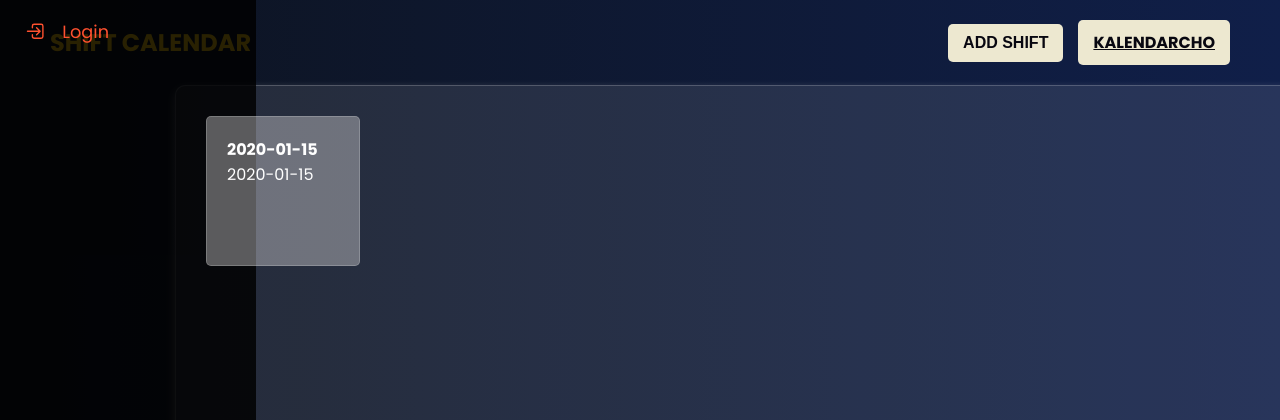
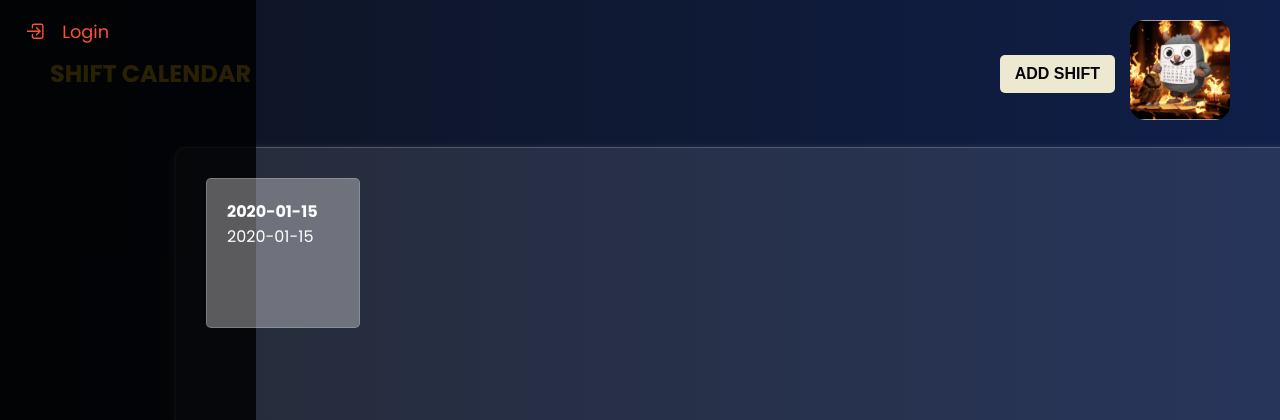
Before and after one commit to p-ivanovv/Mladi-Bogati-Tuesari, a Flask app: template templates/add_shift.html in a window 1280 px wide. Shown: the top 420 px of the page. Run offline with Flask 3, Linux system fonts and the light colour scheme; tables that the repository leaves empty hold one stand-in row (values such as "Sample post"); the template is opened without the code that fills it: values that come from a table or form of the project are taken from there, most other values are stand-ins (such as "Sample title", 1, 10 or a date in 2020).

Commit message:
sigma kalendarcho

```diff
--- /dev/null
+++ b/static/images/desktop.ini
@@ -0,0 +1,2 @@
+[LocalizedFileNames]
+kalendarcho.png=@kalendarcho,0
--- a/templates/add_shift.html
+++ b/templates/add_shift.html
@@ -11,7 +11,9 @@
     <div class="header-container">
         <h2>Shift Calendar</h2>
         <button id="openModal" class="btn btn-primary">Add Shift</button>
-        <a href="{{ url_for('generate_schedule_route') }}" class="btn btn-primary">Kalendarcho</a>
+        <a href="{{ url_for('generate_schedule_route') }}">
+            <img src="{{ url_for('static', filename='images/kalendarcho.png') }}" alt="Kalendarcho" style="height: 100px; width: 100px; cursor: pointer; background-color: inherit; border-radius: 15px; object-fit: cover;">
+        </a>
     </div>
     <div id="shiftModal" class="modal">
         <div class="modal-content">
```
Also changed, not shown: static/images/kalendarcho.png.
